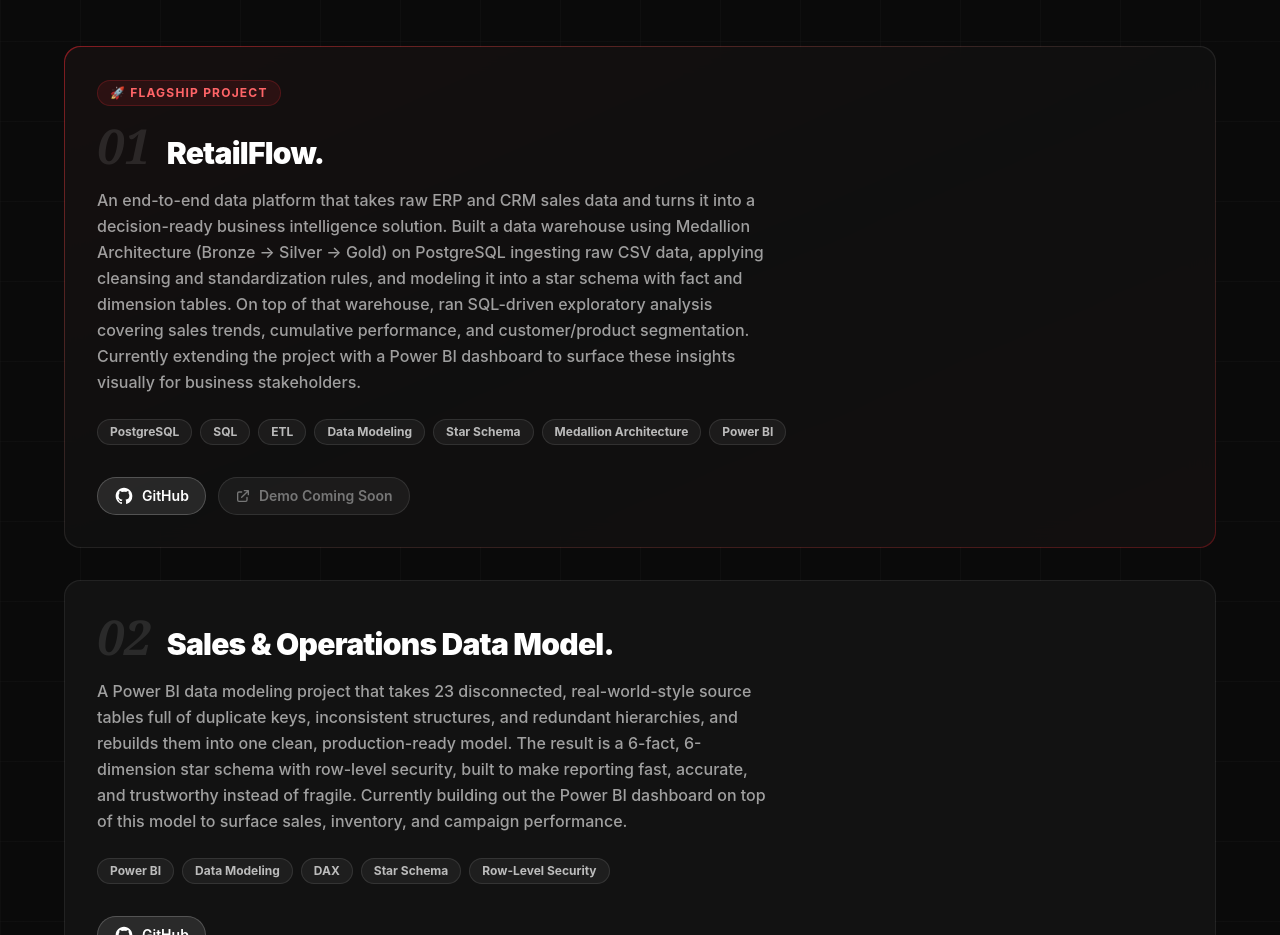
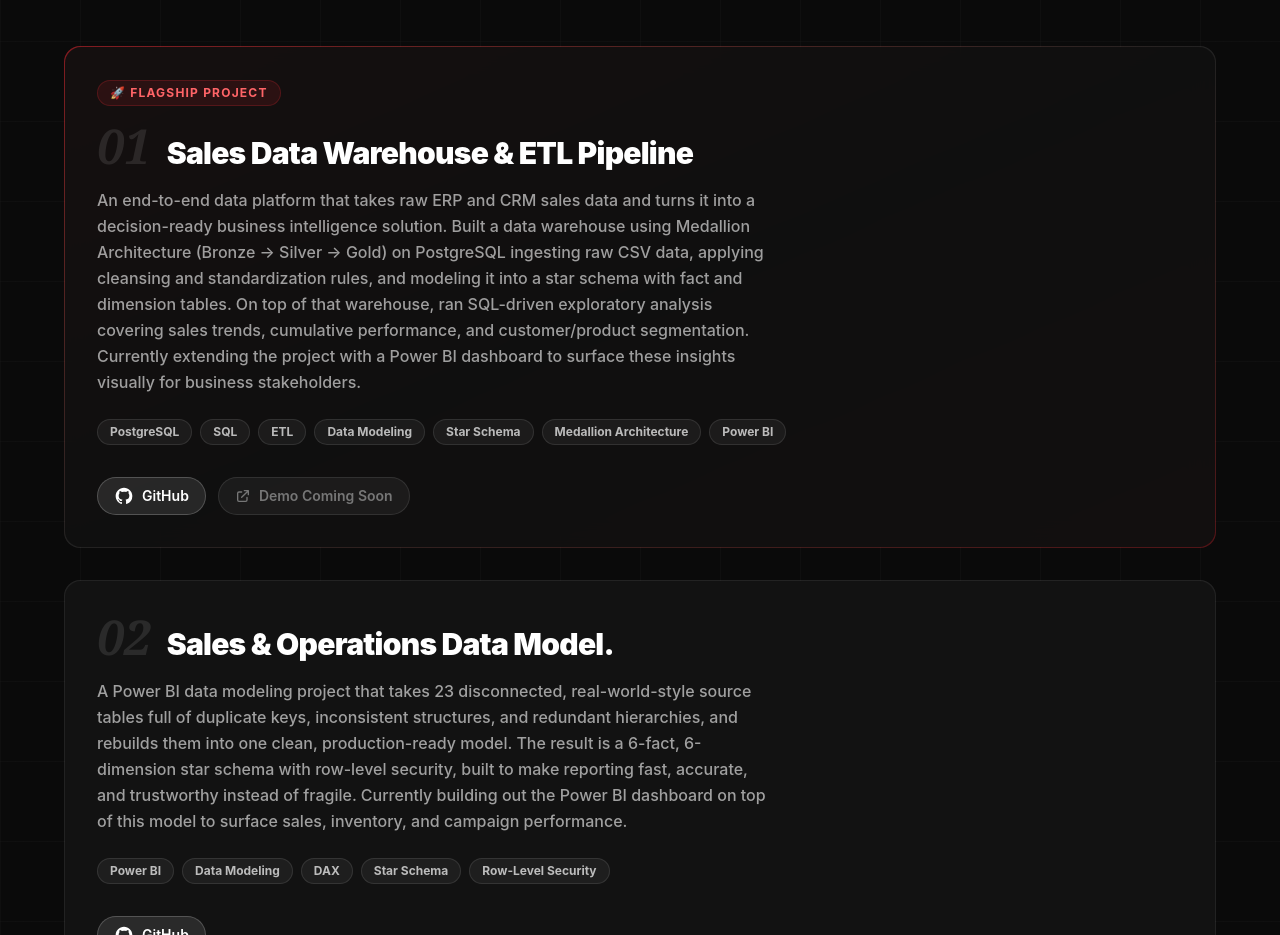
Before and after one commit to riyascodeX/Riyas_Porfolio-web, a React (Vite) app: page / in a window 1280 px wide. Shown: the part 4780-5715 px from the top of the page. Built offline with nearby package versions, Linux system fonts and the light colour scheme; no server answers.

Commit message:
update project section mistakes

```diff
--- a/src/data/portfolioData.js
+++ b/src/data/portfolioData.js
@@ -197,7 +197,7 @@
     id: "foodmesh",
     number: "01",
     badge: "🚀 Flagship Project",
-    title: "RetailFlow.",
+    title: "Sales Data Warehouse & ETL Pipeline ",
     description:
       "An end-to-end data platform that takes raw ERP and CRM sales data and turns it into a decision-ready business intelligence solution. Built a data warehouse using Medallion Architecture (Bronze → Silver → Gold) on PostgreSQL ingesting raw CSV data, applying cleansing and standardization rules, and modeling it into a star schema with fact and dimension tables. On top of that warehouse, ran SQL-driven exploratory analysis covering sales trends, cumulative performance, and customer/product segmentation. Currently extending the project with a Power BI dashboard to surface these insights visually for business stakeholders.",
     techTags: [
@@ -223,7 +223,7 @@
     isFlagship: false,
   },
   {
-    id: "sentiment-analysis",
+    id: "Real-Time Weather Streaming Analytics ",
     number: "03",
     badge: "🚀 Flagship Project",
     title: "SkyFlow (Real-Time Weather Analytics & Alerting System)",
```
